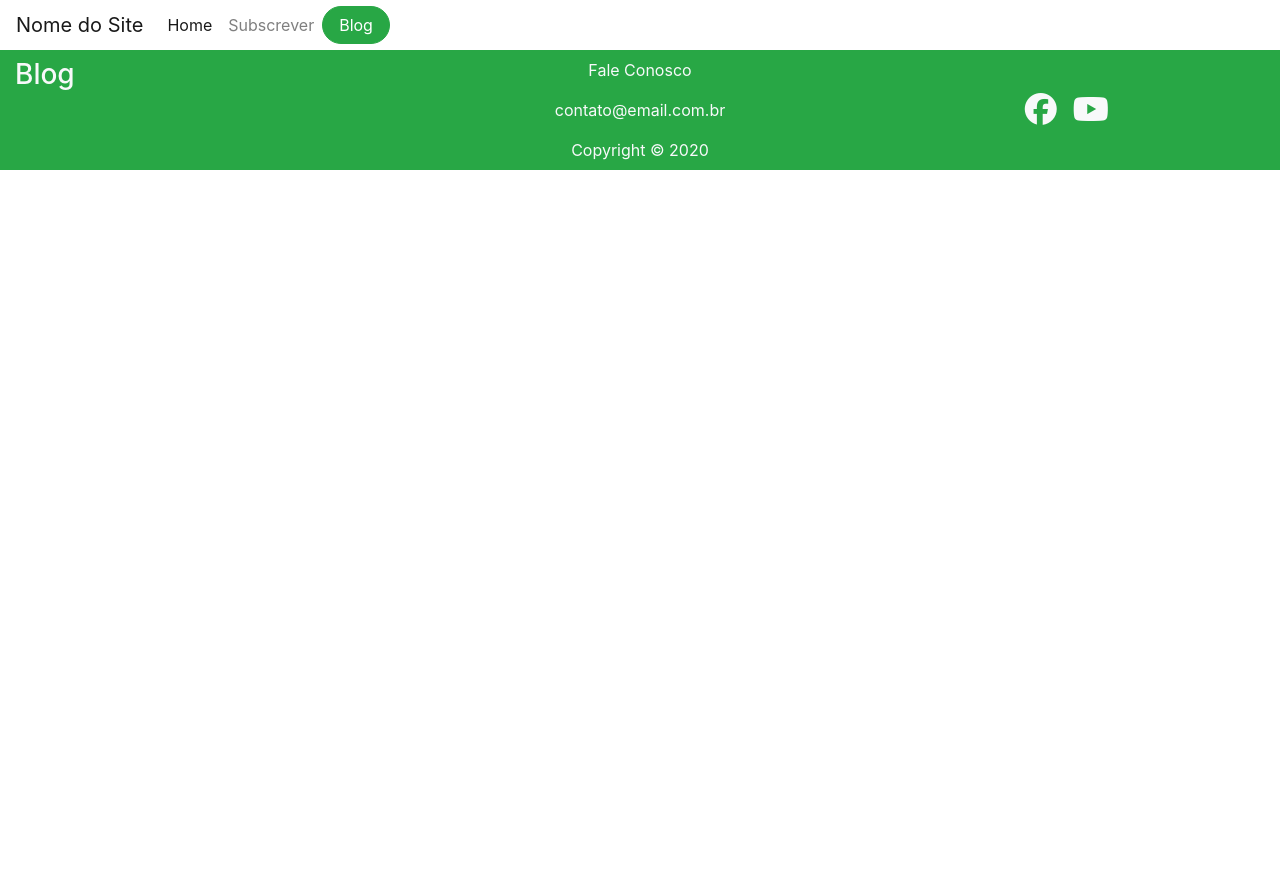
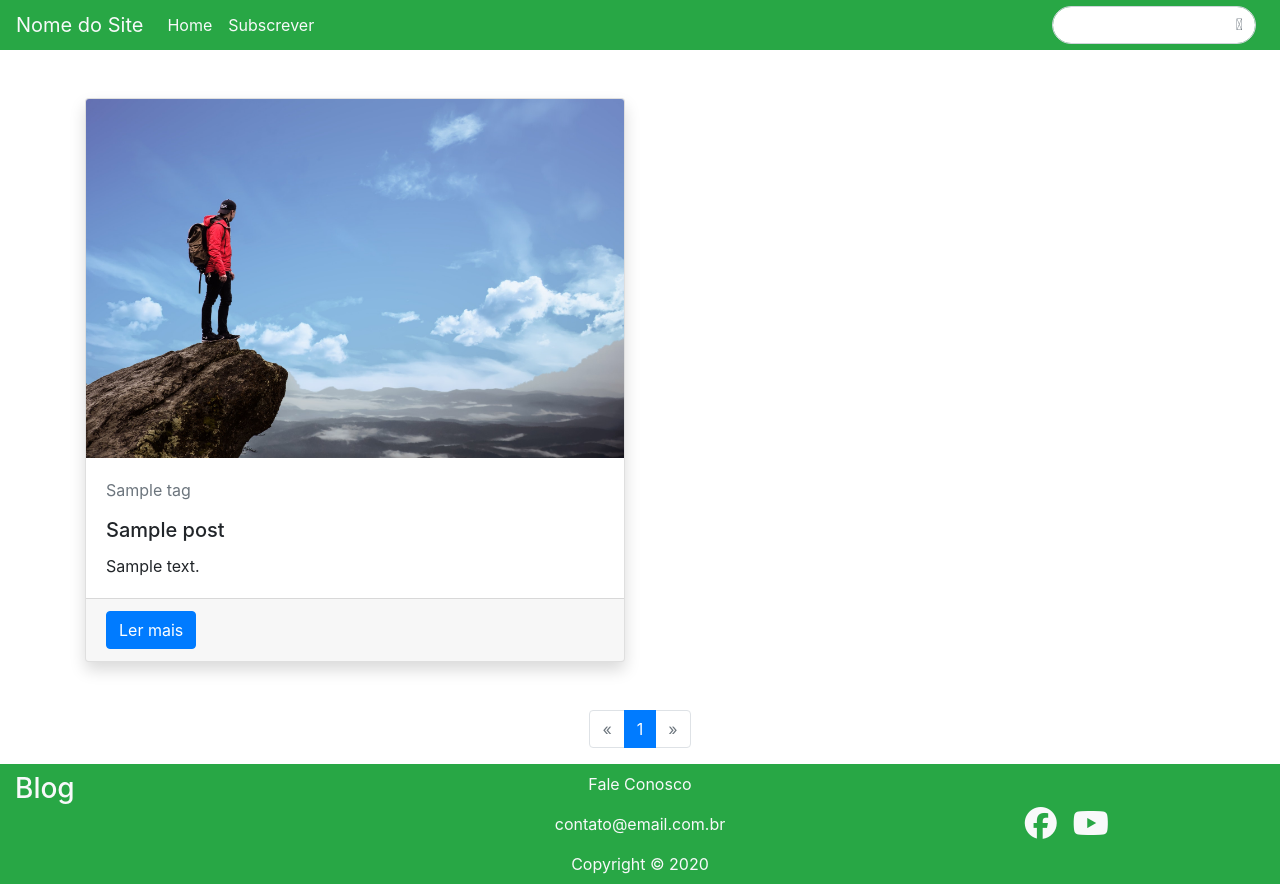
Before and after one commit to jwobarros/wellyngton-site, a Django app: page /blog/ in a window 1280 px wide. Before the commit the page ends 170 px from the top, so only its background shows below. Run offline with Django 3.2, Linux system fonts and the light colour scheme; tables that the repository leaves empty hold one stand-in row (values such as "Sample post"); some libraries are stand-ins or nearby versions.

Commit message:
Added post detail

```diff
--- /dev/null
+++ b/blog/templatetags/pagination.py
@@ -0,0 +1,18 @@
+from django.template import Library
+
+register = Library()
+
+@register.inclusion_tag('blog/pagination.html')
+def pagination(request, paginator, page_obj):
+    context = {}
+    context['paginator'] = paginator
+    context['request'] = request
+    context['page_obj'] = page_obj
+    getvars = request.GET.copy()
+    if 'page' in getvars:
+        del getvars['page']
+    if len(getvars) > 0:
+        context['getvars'] = '&{0}'.format(getvars.urlencode())
+    else:
+        context['getvars'] = ''
+    return context
--- a/blog/urls.py
+++ b/blog/urls.py
@@ -1,6 +1,7 @@
 from django.urls import path
-from blog.views import HomePageBlogView
+from blog.views import HomePageBlogView, post_detail
 
 urlpatterns = [
     path('', HomePageBlogView.as_view(), name='blog_home'),
+    path('<slug:slug>/', post_detail, name='post-detail'),
 ]
--- a/blog/views.py
+++ b/blog/views.py
@@ -1,9 +1,37 @@
-from django.shortcuts import render
+from django.shortcuts import render, get_object_or_404
 from django.views.generic.list import ListView
 from blog.models import Post
+
+from watson import search as watson
 
 # Create your views here.
 
 class HomePageBlogView(ListView):
     template_name = "blog/home.html"
     model = Post
+    ordering = ["-created_at"]
+    paginate_by = 10
+
+    def get_context_data(self, **kwargs):
+        context = super().get_context_data(**kwargs)
+        return context
+
+    def get_queryset(self):
+        if self.request.user.is_authenticated:
+            objects = self.model.objects.all()
+        else:
+            objects = self.model.objects.filter(public=True)
+
+        search = self.request.GET.get('search', '')
+
+        if search:
+            objects = watson.filter(objects, search)
+
+        return objects
+
+
+def post_detail(request, slug):
+    template_name = 'blog/post_detail.html'
+    post = get_object_or_404(Post, slug=slug)
+
+    return render(request, template_name, {'post': post})
--- a/main/settings.py
+++ b/main/settings.py
@@ -39,6 +39,7 @@ INSTALLED_APPS = [
     'django.contrib.messages',
     'django.contrib.staticfiles',
     'ckeditor',
+    'watson',
     'product',
     'blog',
 ]
--- a/main/urls.py
+++ b/main/urls.py
@@ -1,24 +1,19 @@
-"""main URL Configuration
-
-The `urlpatterns` list routes URLs to views. For more information please see:
-    https://docs.djangoproject.com/en/3.0/topics/http/urls/
-Examples:
-Function views
-    1. Add an import:  from my_app import views
-    2. Add a URL to urlpatterns:  path('', views.home, name='home')
-Class-based views
-    1. Add an import:  from other_app.views import Home
-    2. Add a URL to urlpatterns:  path('', Home.as_view(), name='home')
-Including another URLconf
-    1. Import the include() function: from django.urls import include, path
-    2. Add a URL to urlpatterns:  path('blog/', include('blog.urls'))
-"""
 from django.contrib import admin
 from django.urls import path, include
-from main.views import HomePageView
+from django.conf import settings
+from django.conf.urls.static import static
+from main.views import HomePageView, subscribe_view
+
+admin.site.site_header = 'Administração do site'
+admin.site.index_title = ''
+admin.site.site_title = 'Administração'
 
 urlpatterns = [
     path('', HomePageView.as_view(), name='home'),
+    path('subscribe', subscribe_view, name='subscribe'),
     path('blog/', include("blog.urls")),
     path('admin/', admin.site.urls),
 ]
+
+urlpatterns += static(settings.STATIC_URL, document_root=settings.STATIC_ROOT)
+urlpatterns += static(settings.MEDIA_URL, document_root=settings.MEDIA_ROOT)
--- a/static/css/base.css
+++ b/static/css/base.css
@@ -1,6 +1,12 @@
 body, html {
     height: 100%;
-    }
+  }
+
+.fontAwesome {
+  font-family: 'Helvetica', FontAwesome, sans-serif;
+}
+input[id="search_title"]::placeholder { text-align: right; font-family: Roboto, 'Font Awesome\ 5 Pro', sans-serif; font-weight: 600; }
+
 
 .bg_full_height {
 
@@ -14,11 +20,35 @@ body, html {
     background-position: center;
     background-repeat: no-repeat;
     background-size: cover;
-    }
+  }
 
 .centered {
     position: absolute;
     top: 50%;
     left: 50%;
     transform: translate(-50%, -50%);
-}
+  }
+
+
+
+.parallax {
+    width: 100%;
+    background-position: center;
+    background-repeat: no-repeat;
+    background-size: cover;
+  }
+
+@media (min-width: 1000px) {
+  .parallax {
+    /* The image used */
+
+    /* Set a specific height */
+    height: 500px;
+
+    /* Create the parallax scrolling effect */
+    background-attachment: fixed;
+    background-position: center;
+    background-repeat: no-repeat;
+    background-size: cover;
+    }
+  }
--- a/template/base.html
+++ b/template/base.html
@@ -21,31 +21,10 @@
   </head>
   <body>
 
-    <nav style="height: 50px;" class="navbar navbar-expand-lg navbar-light">
-        <a class="navbar-brand" href="{% url 'home' %}">Nome do Site</a>
-        <button class="navbar-toggler" type="button" data-toggle="collapse" data-target="#navbarNavDropdown" aria-controls="navbarNavDropdown" aria-expanded="false" aria-label="Toggle navigation">
-          <span class="navbar-toggler-icon"></span>
-        </button>
-        <div style="z-index: 1;" class="collapse navbar-collapse" id="navbarNavDropdown">
-          <ul class="navbar-nav">
-            <li class="nav-item active">
-              <a class="nav-link" href="{% url 'home' %}">Home <span class="sr-only">(current)</span></a>
-            </li>
 
-            {% block dropdown %}
+    {% block nav %}
 
-            {% endblock dropdown %}
-
-            <li class="nav-item">
-              <a class="nav-link" href="#">Subscrever</a>
-            </li>
-            <li class="nav-item d-sm-block d-md-none">
-              <a class="nav-link" href="{% url 'blog_home' %}">Blog</a>
-            </li>
-          </ul>
-          <a class="btn btn-success mr-2 px-3 rounded-pill d-none d-sm-none d-md-block" href="{% url 'blog_home' %}">Blog</a>
-        </div>
-    </nav>
+    {% endblock nav %}
 
 
     {% block content %}
@@ -74,13 +53,78 @@
 
     </footer>
 
+    <!-- Subscribe Modal -->
+    <div class="modal fade" id="subscribeModal" tabindex="-1" role="dialog" aria-labelledby="subscribeModalLabel" aria-hidden="true">
+      <div class="modal-dialog" role="document">
+        <div class="modal-content">
+          <div class="modal-header">
+            <h5 class="modal-title" id="subscribeModalLabel">Receba notificações de conteúdo.</h5>
+            <button type="button" class="close" data-dismiss="modal" aria-label="Close">
+              <span aria-hidden="true">&times;</span>
+            </button>
+          </div>
+          <div class="modal-body">
+            <p> Sempre que existir alguma novidade vou comunicar você via e-mail.</p>
+            <p>Não se preocupe, você pode cancelar quando quiser. (Mas não recomendo <i class="far fa-smile-beam"></i> )</p>
+            <div id="subscribeModalBody">
+              <div class="form-group">
+                <input type="email"  class="form-control" id="subscriberEmail" aria-describedby="emailHelp" placeholder="seu@melhoremail.com">
+                <small id="emailHelp" class="form-text text-muted">Deixe seu melhor e-mail.</small>
+              </div>
+              <button onclick="subscribe()" type="button" class="btn btn-primary btn-block">Enviar</button>
+            </div>
+          </div>
+        </div>
+      </div>
+    </div>
+
 
     <!-- Optional JavaScript -->
     <!-- jQuery first, then Popper.js, then Bootstrap JS -->
-    <script src="https://code.jquery.com/jquery-3.4.1.slim.min.js" integrity="sha384-J6qa4849blE2+poT4WnyKhv5vZF5SrPo0iEjwBvKU7imGFAV0wwj1yYfoRSJoZ+n" crossorigin="anonymous"></script>
+    <script src="https://code.jquery.com/jquery-3.4.1.min.js" integrity="sha256-CSXorXvZcTkaix6Yvo6HppcZGetbYMGWSFlBw8HfCJo=" crossorigin="anonymous"></script>
     <script src="https://cdn.jsdelivr.net/npm/popper.js@1.16.0/dist/umd/popper.min.js" integrity="sha384-Q6E9RHvbIyZFJoft+2mJbHaEWldlvI9IOYy5n3zV9zzTtmI3UksdQRVvoxMfooAo" crossorigin="anonymous"></script>
     <script src="https://stackpath.bootstrapcdn.com/bootstrap/4.4.1/js/bootstrap.min.js" integrity="sha384-wfSDF2E50Y2D1uUdj0O3uMBJnjuUD4Ih7YwaYd1iqfktj0Uod8GCExl3Og8ifwB6" crossorigin="anonymous"></script>
 
+    <script type="text/javascript">
+      // Subscribe AJAX view
+      function subscribe() {
+
+        let email = $("#subscriberEmail").val()
+        if (email) {
+
+          $.ajax({
+            url: "{% url 'subscribe' %}",
+            data: { "email": email },
+            dataType: 'json',
+            method: 'post',
+            beforeSend: function(){
+              $("#subscribeModalBody").html(
+                `<div class="col-12 text-center">
+                  <div class="spinner-border" role="status">
+                    <span class="sr-only">Loading...</span>
+                  </div>
+                </div>`
+              );
+            },
+            success: function (data) {
+              if (data.registered) {
+                let alert = `<div class="alert alert-success" role="alert">
+                  O seu email foi cadastrado com sucesso!
+                </div>`;
+                $("#subscribeModalBody").html(alert);
+              }
+              else {
+                let alert = `<div class="alert alert-warning" role="alert">
+                  O seu email já está cadastrado!
+                </div>`;
+                $("#subscribeModalBody").html(alert);
+              }
+            }
+          });
+        }
+      }
+
+    </script>
 
     {% block js %}
 
--- /dev/null
+++ b/template/blog/blog_base.html
@@ -0,0 +1,53 @@
+{% extends 'base.html' %}
+
+
+{% block nav %}
+<nav style="height: 50px;" class="navbar bg-success navbar-expand-lg navbar-light">
+    <a class="navbar-brand text-light" href="{% url 'home' %}">Nome do Site</a>
+    <button class="navbar-toggler" type="button" data-toggle="collapse" data-target="#navbarNavDropdown" aria-controls="navbarNavDropdown" aria-expanded="false" aria-label="Toggle navigation">
+      <span class="navbar-toggler-icon"></span>
+    </button>
+    <div style="z-index: 1;" class="collapse navbar-collapse" id="navbarNavDropdown">
+      <ul class="navbar-nav">
+        <li class="nav-item active">
+          <a class="nav-link text-light" href="{% url 'home' %}">Home <span class="sr-only">(current)</span></a>
+        </li>
+
+        {% block dropdown %}
+
+        {% endblock dropdown %}
+
+        <li class="nav-item">
+          <a class="nav-link text-light" href="#" data-toggle="modal" data-target="#subscribeModal">Subscrever</a>
+        </li>
+        <li class="nav-item d-sm-block d-md-none">
+          <a class="nav-link text-light" href="{% url 'blog_home' %}">Blog</a>
+        </li>
+      </ul>
+    </div>
+    <div class="search_form form-inline my-2 my-lg-0">
+        <input id="search_title" type="text" name="search" value="{{ request.GET.search }}" class="form-control rounded-pill mr-sm-2 fontAwesome search" placeholder="&#xF002">
+    </div>
+</nav>
+{% endblock nav %}
+
+
+{% block js %}
+
+<script type="text/javascript">
+
+    var base_url = "{% url 'blog_home' %}"
+
+    function searchByTitle() {
+      window.location.href = base_url + "?search=" + document.getElementById('search_title').value;
+    }
+
+    $('#search_title').keyup(function(e) {
+        if (e.which == 13) {
+          searchByTitle()
+        }
+    });
+
+</script>
+
+{% endblock js %}
--- a/template/blog/home.html
+++ b/template/blog/home.html
@@ -1 +1,48 @@
-{% extends 'base.html' %}
+{% extends 'blog/blog_base.html' %}
+{% load static %}
+{% load pagination %}
+
+
+{% block content %}
+
+<div class="container">
+    <div class="row">
+
+        {% for post in object_list %}
+            <div class="
+            {% if forloop.counter == 1 or forloop.counter == 2 or forloop.counter == 6 or forloop.counter == 7 %}
+                col-6
+            {% else %}
+                col-4
+            {% endif %}
+                  d-flex mt-5">
+                <div class="card shadow">
+                    <img style="width: 100%;" src="{% static 'img/accomplishment-action-adult-adventure-372098.jpg' %}" class="card-img-top" alt="...">
+                    <div class="card-body">
+                        <p class="card-text text-muted">
+
+                            {% for tag in post.tags.all %}
+                                {{tag}}
+                            {% endfor %}
+
+                        </p>
+                        <h5 class="card-title">{{post.title}}</h5>
+                        <p class="card-text">{{post.summary|safe}}</p>
+                    </div>
+                    <div class="card-footer">
+                        <a href="{% url "post-detail" slug=post.slug %}" class="btn btn-primary">Ler mais</a>
+                    </div>
+                </div>
+            </div>
+        {% endfor %}
+    </div>
+</div>
+
+
+<!-- Pagination -->
+
+<div class="col-12 d-flex justify-content-center mt-5">
+    {% pagination request paginator page_obj %}
+</div>
+
+{% endblock content %}
--- /dev/null
+++ b/template/blog/pagination.html
@@ -0,0 +1,25 @@
+<nav aria-label="Page navigation example">
+    <ul class="pagination">
+      <li class="page-item
+        {% if page_obj.number == 1 %}
+            disabled
+        {% endif %}
+          ">
+        <a class="page-link" href="?page={{ page_obj.number|add:"-1" }}" aria-label="Previous">
+          <span aria-hidden="true">&laquo;</span>
+        </a>
+      </li>
+      {% for page in paginator.page_range %}
+      <li{% if page_obj.number == page %} class="page-item active" {% else %} class="page-item" {% endif %}><a class="page-link" href="?page={{ page }}{{ getvars }}">{{ page }}</a></li>
+      {% endfor %}
+      <li class="page-item
+        {% if paginator.page_range|length == page_obj.number  %}
+            disabled
+        {% endif %}
+           ">
+        <a class="page-link" href="?page={{ page_obj.number|add:"1" }}{{ getvars }}" aria-label="Next">
+          <span aria-hidden="true">&raquo;</span>
+        </a>
+      </li>
+    </ul>
+</nav>
```
Also changed, not shown: main/views.py (+24 -1 lines), template/blog/post_detail.html (added, +31 -0 lines), template/home.html (+61 -25 lines), blog/templatetags/__init__.py (added).
